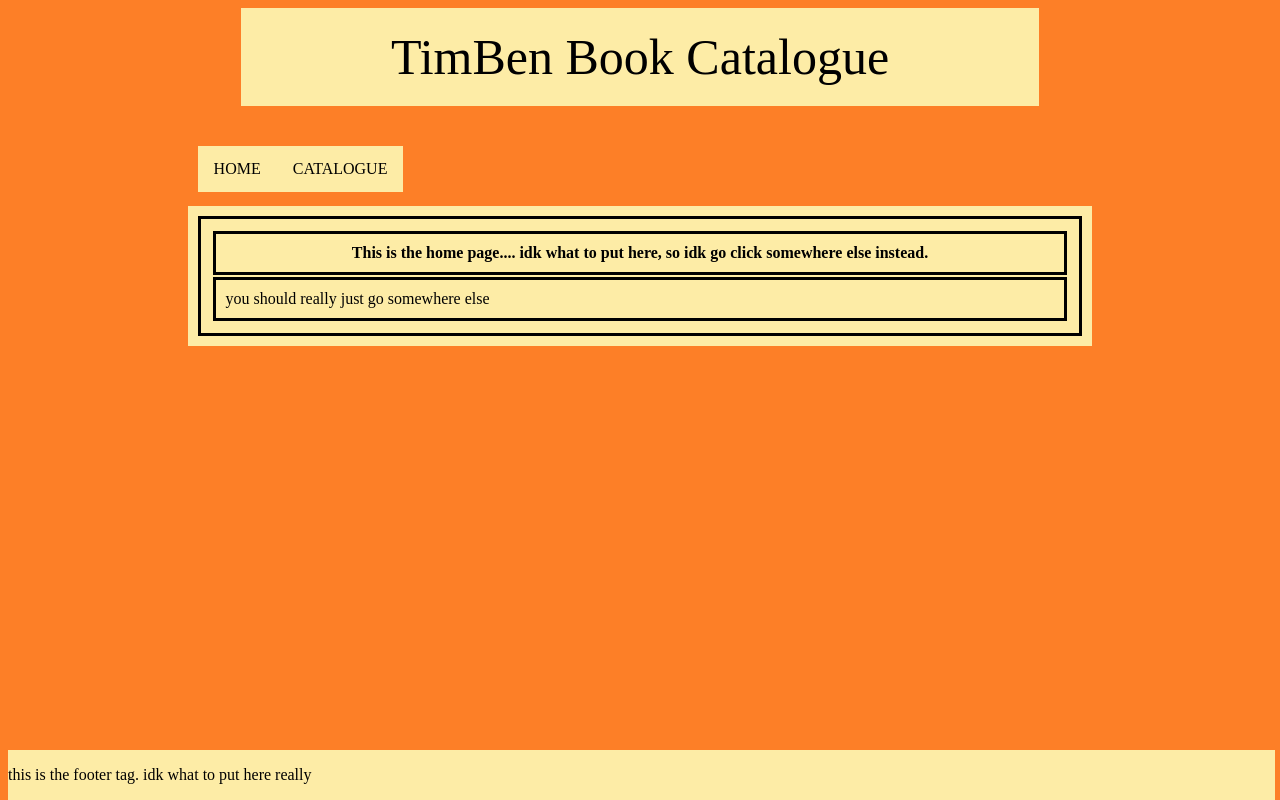
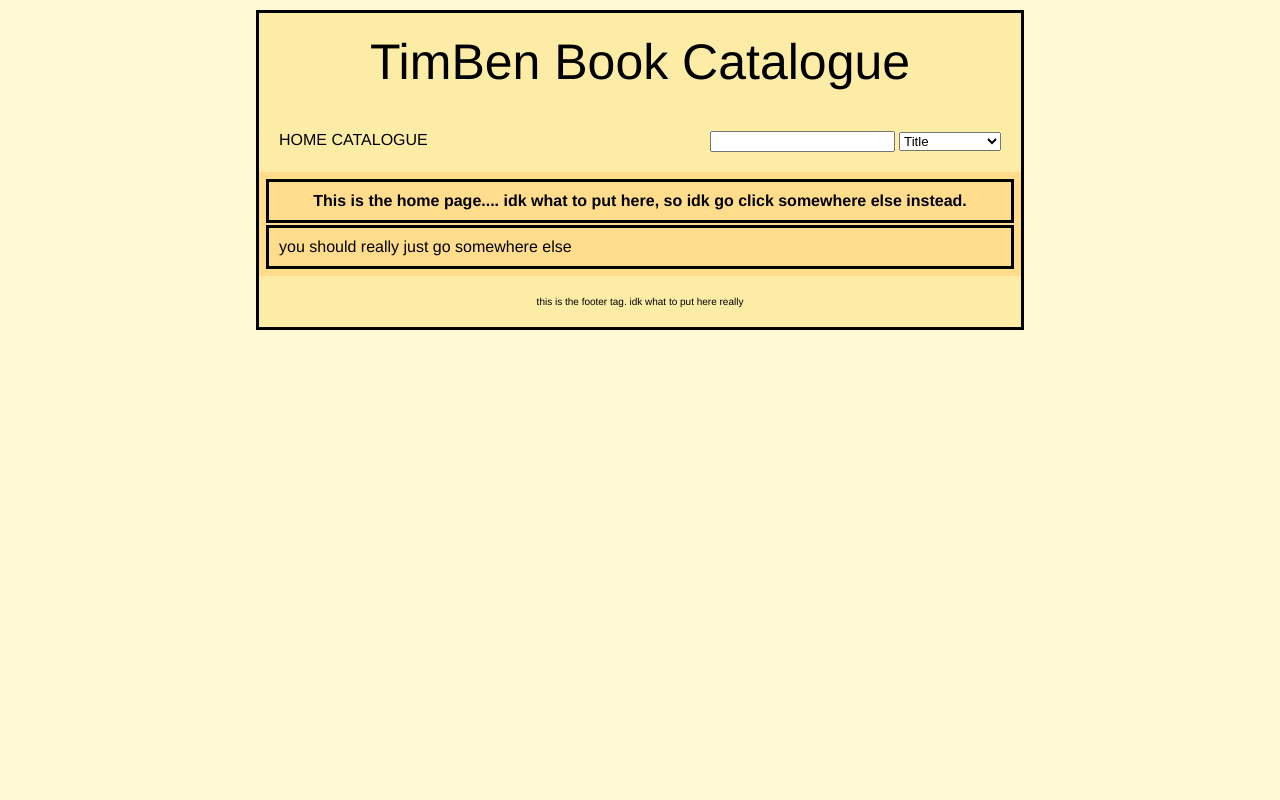
Before and after one commit to BenjaminWong67/CS235AssignmentBookShopWeb, a Flask app: page / in a window 1280 px wide. Run offline with Flask 2, Linux system fonts and the light colour scheme.

Commit message:
cleaned up css and html again... implemented a constant search element

```diff
--- a/library/static/css/main.css
+++ b/library/static/css/main.css
@@ -1,69 +1,81 @@
 
 body {
-    background-color: rgb(253, 127, 39);
+    border: 3px solid black;
+    background-color: #fff8d4;
+    display:flex;
+    flex-direction:column;
+    justify-content: flex-start;
+    margin: 10px 20%;
+    padding: 0px;
+    font-family: Helvetica;
 }
 
 /* Container styles and layout */
 #header {
     /*header container */
-    margin: auto;
-    width: 60%;
-    padding: 20px;
+    padding:20px;
     background-color: rgb(253, 236, 166);
-
-    /* text format for header */
+    font-size: 50px;
     text-align: center;
-    font-size: 50px;
 }
-#nav-bar {
+#top-bar {
     /*navigation container*/
-    width: 70%;
-    margin:auto;
-    margin-top: 40px;
-    margin-bottom: 100px;
+    display:flex;
+    flex-direction: row;
+    flex-wrap: nowrap;
+    justify-content: space-between;
+    padding:20px;
     background:rgb(253, 236, 166);
 }
 #main {
     /* main body container */
-    width:70%;
-    margin:auto;
-    padding: 10px;
-    background:rgb(253, 236, 166);
+    display:flex;
+    flex-direction: column;
+    flex-wrap: nowrap;
+    justify-content: flex-start;
+    padding:5px;
+    background:#ffdd8c;
 }
 #footer {
     /* footer container */
-    position: absolute;
-    bottom: 0;
-    margin: 0px;
-    width: 99%;
+    padding:20px;
     background: rgb(253, 236, 166);
+
+    text-align: center;
+    font-size: 10px;
 }
 
 
-
-/* element styles and layout */
+/* top-bar elements */
+#nav {
+    padding: 0px;
+}
+#search {
+    padding: 0px;
+}
 li a {
-    float:left;
-    display: block;
     color: black;
     text-align: center;
-    padding: 14px 16px;
+    /*padding: 14px 16px;*/
     text-decoration: none;
     background-color: rgb(253, 236, 166);
 }
 li a:hover {
-  background-color: #111;
+    background-color: #111;
 }
-table, th, td, tr {
+th, td, tr {
     border: 3px solid black;
     padding: 10px;
     width: 100%;
 }
-
+ul li {
+    display: inline;
+    list-style-type: none;
+    margin: 0px;
+    padding: 0px;
+}
 ul {
-  list-style-type: none;
-  margin: 0px;
-  padding: 0px;
+    margin: 0px; padding: 0px;
 }
 
 
--- a/library/templates/footer.html
+++ b/library/templates/footer.html
@@ -1 +1,3 @@
-<p>this is the footer tag. idk what to put here really</p>
+<footer>
+    this is the footer tag. idk what to put here really
+</footer>
--- a/library/templates/layout.html
+++ b/library/templates/layout.html
@@ -20,18 +20,20 @@
             {% include 'header.html' %}
         </div>
 
-
-        <div id="nav-bar">
+        <div id="top-bar">
             <!-- include navigation partial -->
-            {% include 'navigation.html' %}
+            <div id="nav">
+                {% include 'navigation.html' %}
+            </div>
+            <div id="search">
+                {% include 'search.html' %}
+            </div>
         </div>
-
 
         <div id="main">
             <!-- webpage provided by blueprints -->
             {% block content %}{% endblock %}
         </div>
-
 
         <div id="footer">
             <!-- include footer partial -->
--- /dev/null
+++ b/library/templates/search.html
@@ -0,0 +1,12 @@
+<form action="{{handler_url}}">
+    <label for="search"></label>
+    <label for="input"></label>
+
+    <input type="text" id="input" name="input">
+    <select name="attribute" id="search">
+        <option value="title">Title</option>
+        <option value="author">Author</option>
+        <option value="publisher">Publisher</option>
+        <option value="release_year">Release Year</option>
+    </select>
+</form>
```
